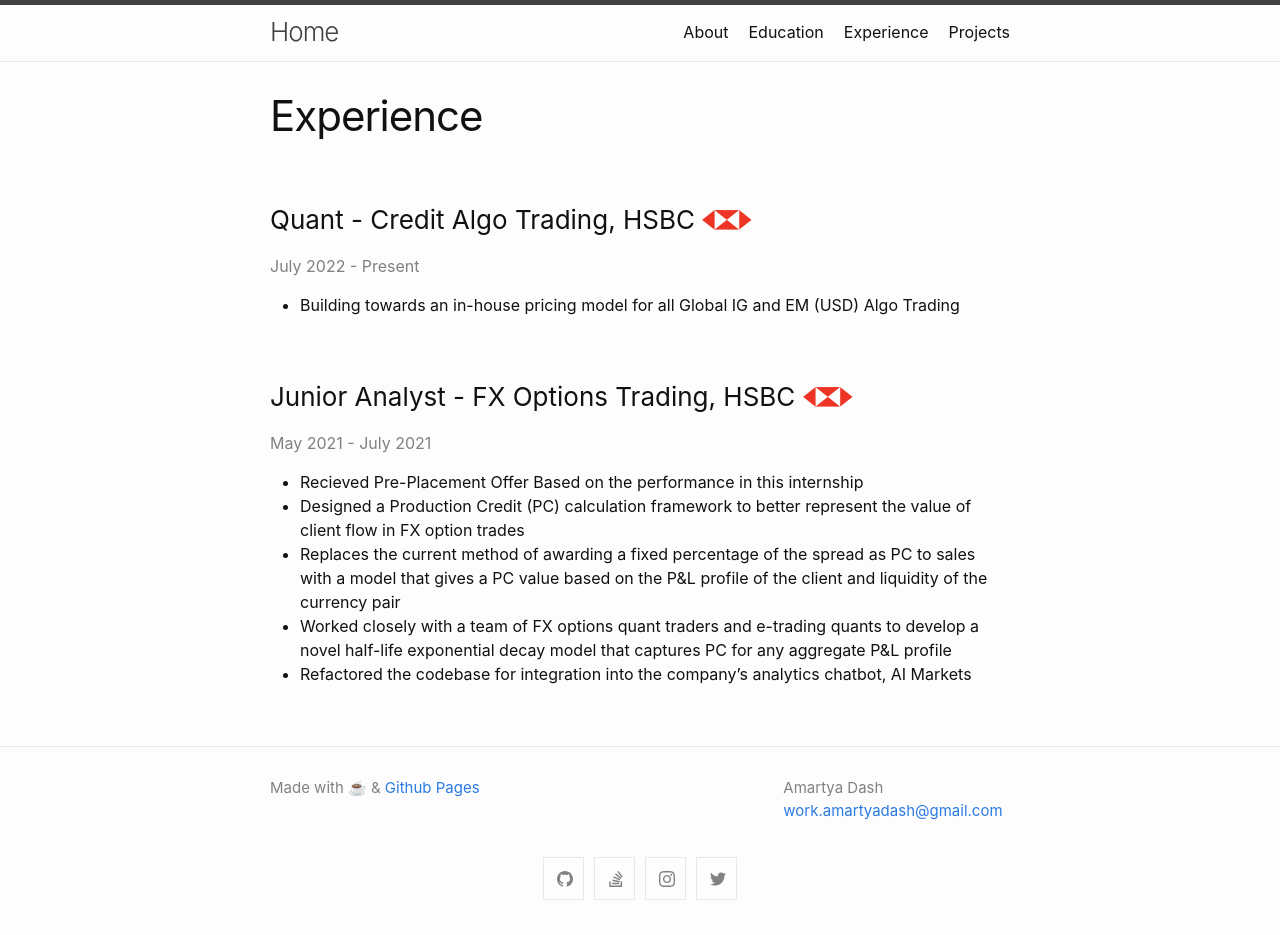
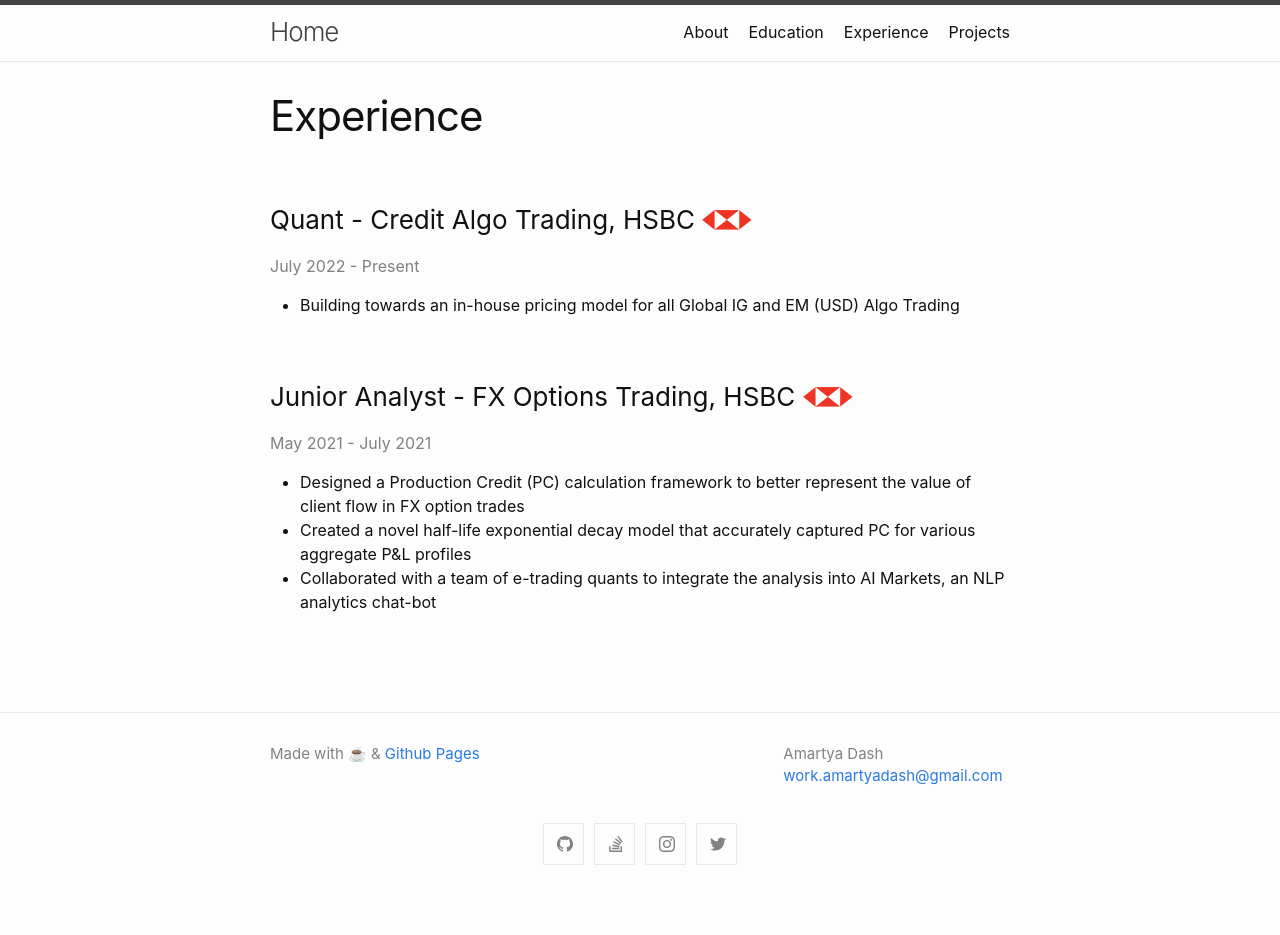
Before and after one commit to amartyadash/amartyadash.github.io, a Jekyll site: the page built from experience.md, in a window 1280 px wide. Built offline with Jekyll 4.4.1, drawn with Linux system fonts in a browser that asks for light colours; after the commit the page ends 900 px from its top, so only the background shows below that.

Commit message:
Update experience.md

```diff
--- a/experience.md
+++ b/experience.md
@@ -12,8 +12,6 @@
 ### Junior Analyst - FX Options Trading, HSBC <img src="../images/hsbc.png" alt="hsbc logo" width="50" height="25"/>
 <span style="color:gray">May 2021 - July 2021 </span>
 
-* Recieved Pre-Placement Offer Based on the performance in this internship
 * Designed a Production Credit (PC) calculation framework to better represent the value of client flow in FX option trades
-* Replaces the current method of awarding a fixed percentage of the spread as PC to sales with a model that gives a PC value based on the P&L profile of the client and liquidity of the currency pair
-* Worked closely with a team of FX options quant traders and e-trading quants to develop a novel half-life exponential decay model that captures PC for any aggregate P&L profile
-* Refactored the codebase for integration into the company’s analytics chatbot, AI Markets
+* Created a novel half-life exponential decay model that accurately captured PC for various aggregate P&L profiles
+* Collaborated with a team of e-trading quants to integrate the analysis into AI Markets, an NLP analytics chat-bot
```
